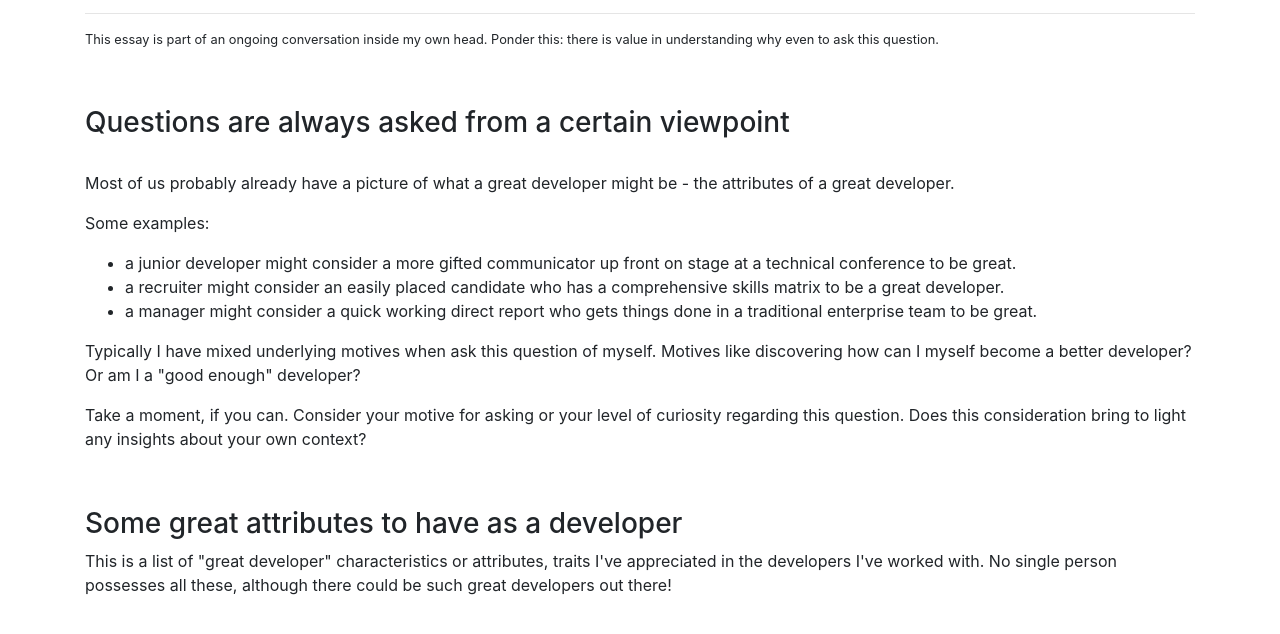
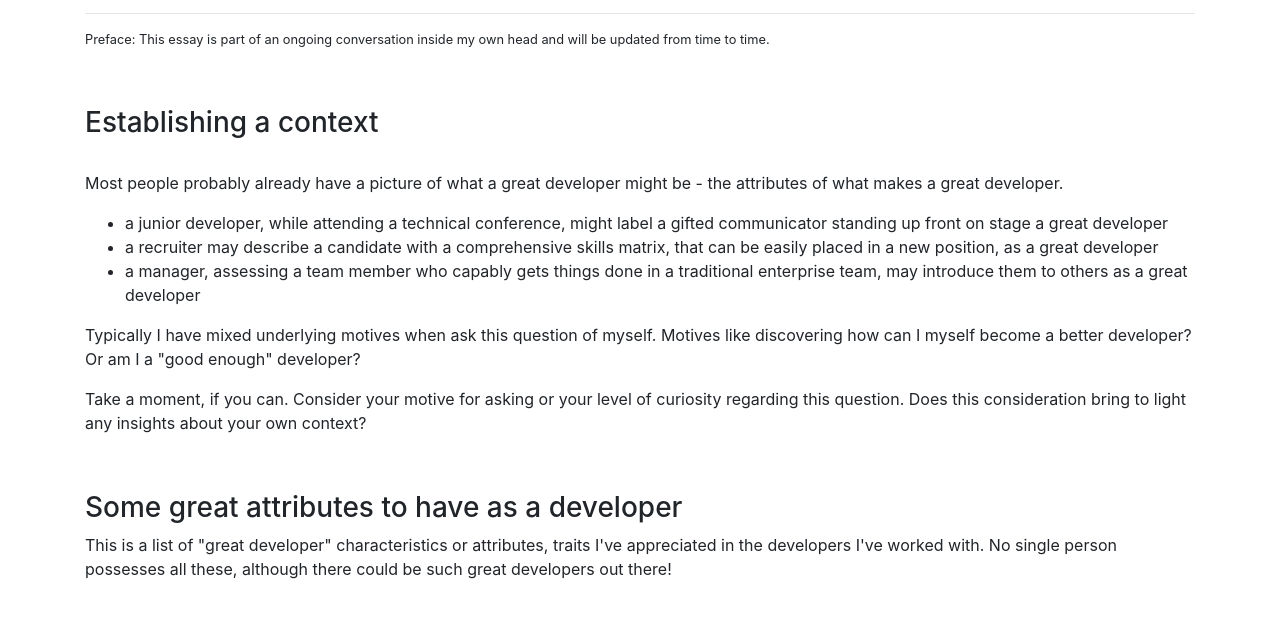
Before and after one commit to grahammcallister/grahammcallisternet, a website: page views/greatdeveloper.html in a window 1280 px wide. Shown: the part 121-755 px from the top of the page. Drawn offline with nearby package versions, Linux system fonts and the light colour scheme.

```diff
--- a/views/greatdeveloper.html
+++ b/views/greatdeveloper.html
@@ -25,20 +25,19 @@
             <hr/>
 <div class="row">
     <div class="col-lg-12">
-        <p><small>This essay is part of an ongoing conversation inside my own head. Ponder this: there is value in understanding why even to ask this question.</small></p>
+        <p><small>Preface: This essay is part of an ongoing conversation inside my own head and will be updated from time to time.</small></p>
 
         <p>&nbsp;</p>
 
-        <h3>Questions are always asked from a certain viewpoint</h3>
+        <h3>Establishing a context</h3>
         <p>&nbsp;<br>
-           Most of us probably already have a picture of what a great developer might be - the attributes of a great developer.
+           Most people probably already have a picture of what a great developer might be - the attributes of what makes a great developer.
         </p>
         <p>
-            Some examples:
             <ul>
-                <li>a junior developer might consider a more gifted communicator up front on stage at a technical conference to be great.</li>
-                <li>a recruiter might consider an easily placed candidate who has a comprehensive skills matrix to be a great developer.</li>
-                <li>a manager might consider a quick working direct report who gets things done in a traditional enterprise team to be great.</li>
+                <li>a junior developer, while attending a technical conference, might label a gifted communicator standing up front on stage a great developer</li>
+                <li>a recruiter may describe a candidate with a comprehensive skills matrix, that can be easily placed in a new position, as a great developer</li>
+                <li>a manager, assessing a team member who capably gets things done in a traditional enterprise team, may introduce them to others as a great developer</li>
             </ul>
         </p>
         <p>
```
